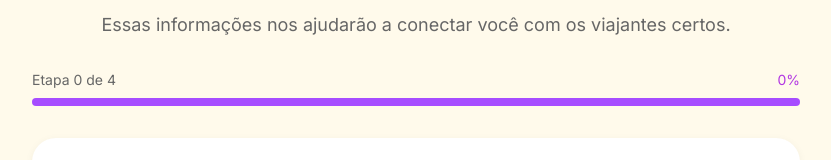
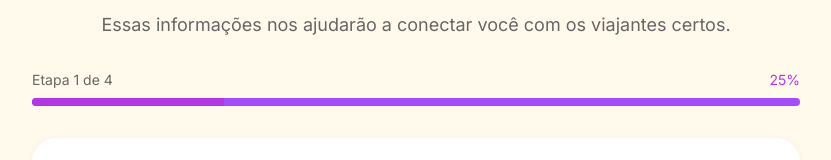
Before and after one commit to PatyHolanda-eras/recomecar, a React (Vite) app: page /conselheiro/perfil in a window 1280 px wide. Shown: the part 213-373 px from the top of the page, without its empty margins (224-1055 px from the left). Built offline with nearby package versions, Linux system fonts and the light colour scheme; the HTML template or start-up script is replaced by a standard one.

Commit message:
Fix: Complete advisor profile

```diff
--- a/src/components/diagnostico/ProgressBar.tsx
+++ b/src/components/diagnostico/ProgressBar.tsx
@@ -6,13 +6,13 @@ interface ProgressBarProps {
 }
 
 export const ProgressBar = ({ currentStep, totalSteps }: ProgressBarProps) => {
-  const progress = (currentStep / totalSteps) * 100;
+  const progress = ((currentStep + 1) / totalSteps) * 100;
 
   return (
     <div className="w-full mb-8">
       <div className="flex justify-between items-center mb-2">
         <span className="text-sm font-medium text-muted-foreground">
-          Etapa {currentStep} de {totalSteps}
+          Etapa {currentStep + 1} de {totalSteps}
         </span>
         <span className="text-sm font-medium text-primary">
           {Math.round(progress)}%
--- a/src/pages/ConselheiroPerfil.tsx
+++ b/src/pages/ConselheiroPerfil.tsx
@@ -128,7 +128,7 @@ const ConselheiroPerfil = () => {
       return;
     }
 
-    if (step < totalSteps) {
+    if (step < totalSteps - 1) {
       setStep(step + 1);
       setErrors({});
     } else {
```
